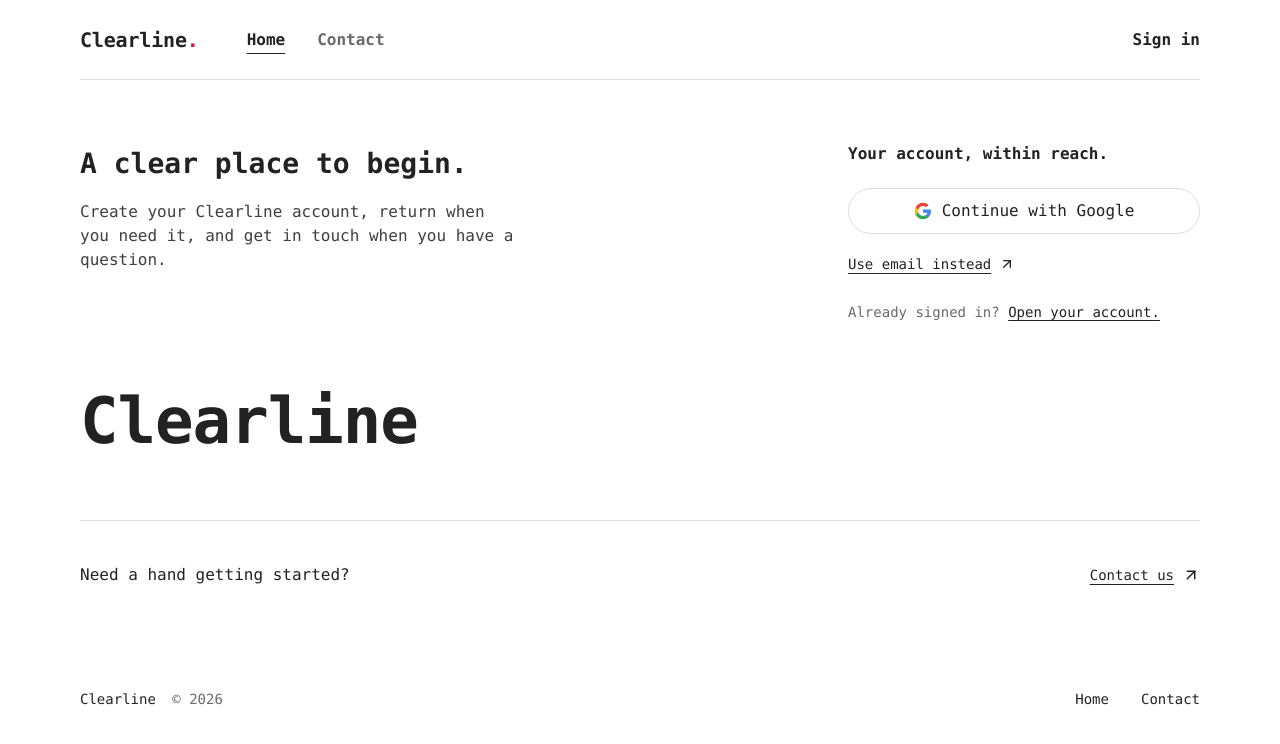
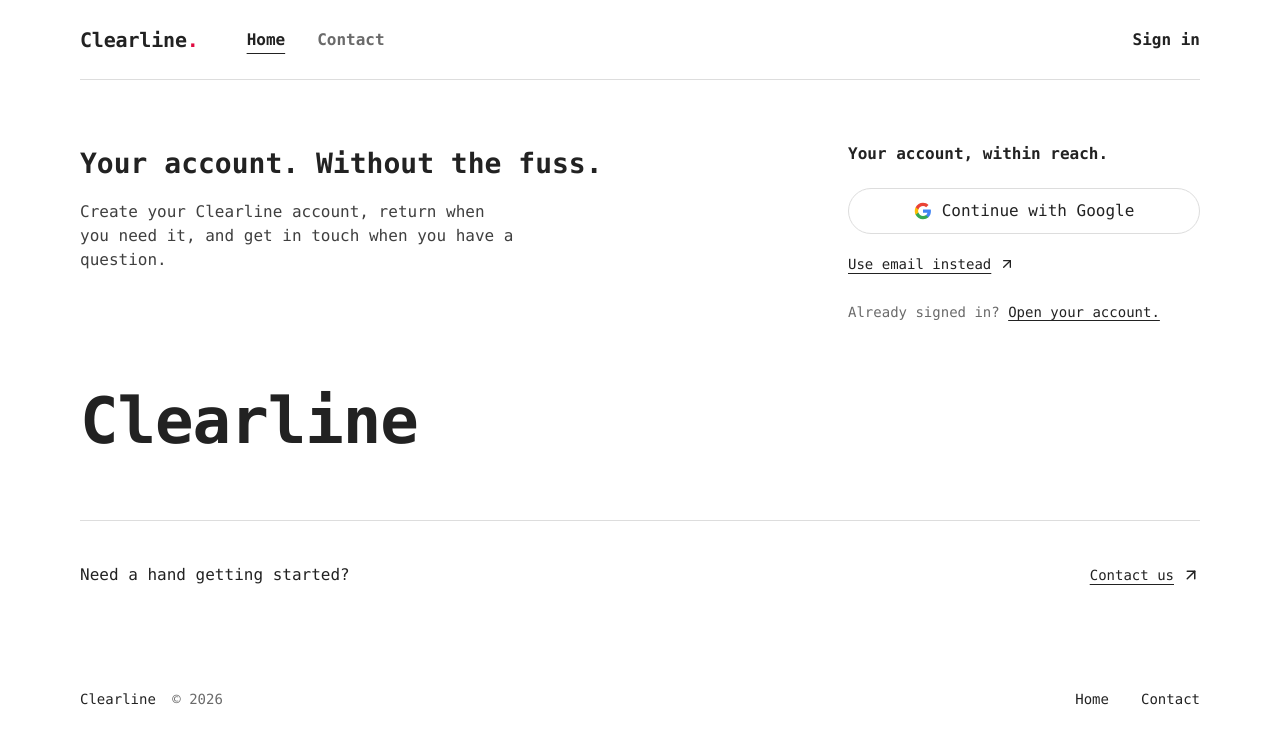
Before and after one commit to mamata-cell/test, a React (Vite) app in the folder frontend/: page / in a window 1280 px wide. Shown: the top 744 px of the page. Built offline with nearby package versions, Linux system fonts and the light colour scheme; no server answers; a web font is replaced by a local one.

Commit message:
logen deploy snapshot — Clearline (app #1028)

```diff
--- a/frontend/src/pages/Home.tsx
+++ b/frontend/src/pages/Home.tsx
@@ -12,7 +12,7 @@ export function Home() {
       <main data-lg-key="c29e87a0be" id="main-content" className="site-container">
         <section data-lg-key="0730f658a7" className="home-arrival" aria-labelledby="arrival-title">
           <div data-lg-key="d8f04145af" className="introduction">
-            <h1 data-lg-key="2cfd22a280" id="arrival-title">A clear place to begin.</h1>
+            <h1 data-lg-key="2cfd22a280" id="arrival-title">Your account. Without the fuss.</h1>
             <p data-lg-key="7449a9e1db">Create your Clearline account, return when you need it, and get in touch when you have a question.</p>
           </div>
           <div data-lg-key="c2cd1e4c80" className="account-access">
```
